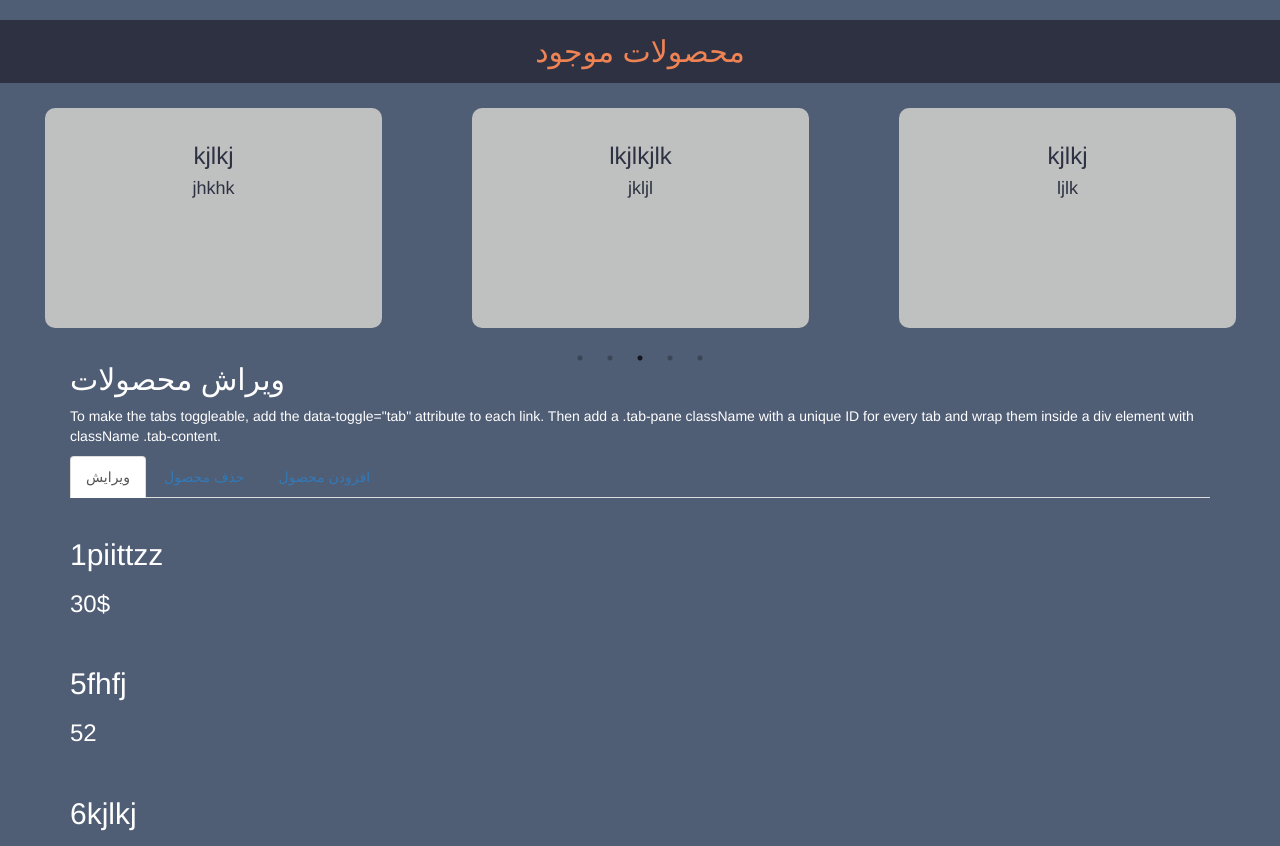
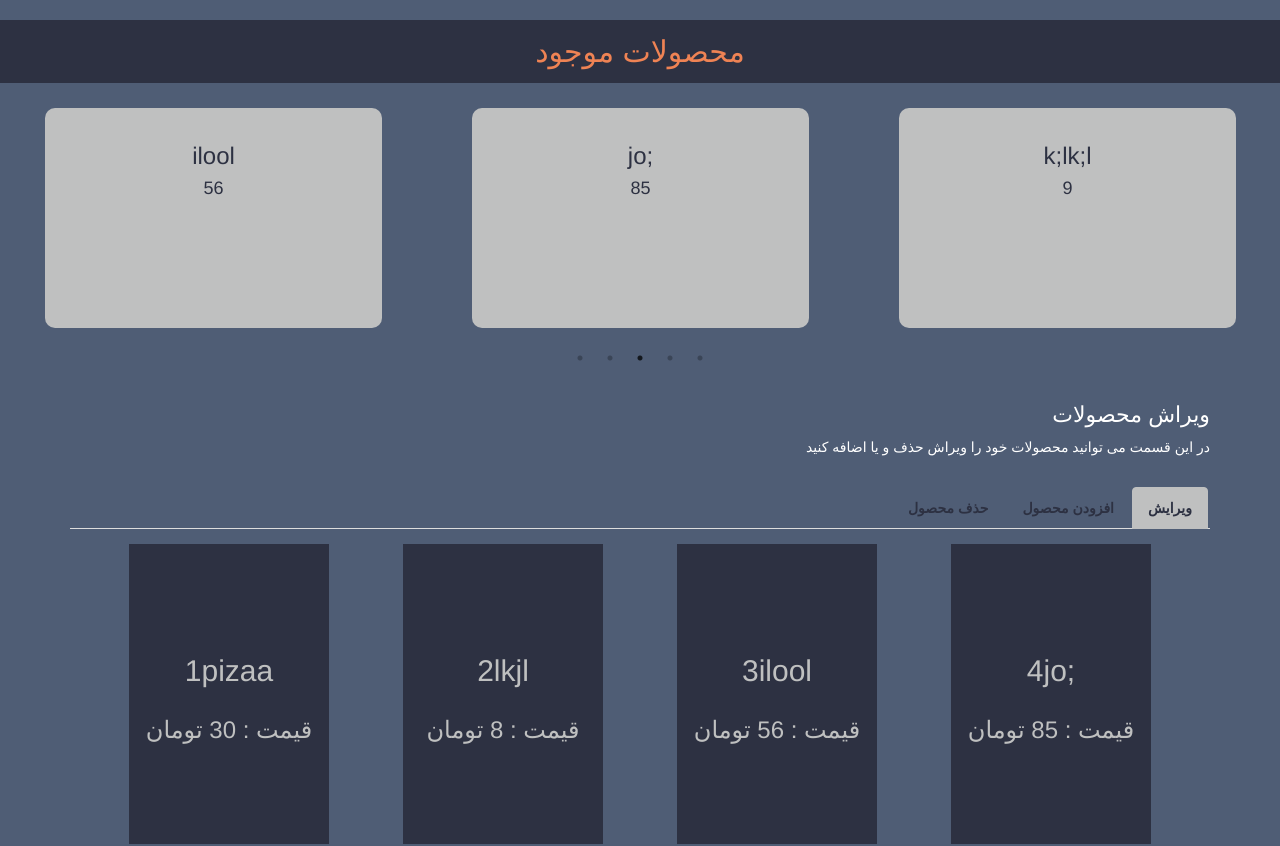
Before and after one commit to mansourehmah/react_training, a React (Create React App) app: page / in a window 1280 px wide. Shown: the top 846 px of the page. Built offline with nearby package versions, Linux system fonts and the light colour scheme; data requests are answered from the project's data file.

Commit message:
edit style

```diff
--- a/api/db.json
+++ b/api/db.json
@@ -2,33 +2,33 @@
   "foods": [
     {
       "image": "",
-      "title": "piittzz",
-      "price": "30$",
+      "title": "pizaa",
+      "price": "30",
       "id": 1
     },
     {
+      "id": 2,
       "image": "",
-      "title": "fhfj",
-      "price": "52",
-      "id": 5
+      "title": "lkjl",
+      "price": "8"
     },
     {
       "image": "",
-      "title": "kjlkj",
-      "price": "jhkhk",
-      "id": 6
+      "title": "ilool",
+      "price": "56",
+      "id": 3
     },
     {
       "image": "",
-      "title": "lkjlkjlk",
-      "price": "jkljl",
-      "id": 7
+      "title": "jo;",
+      "price": "85",
+      "id": 4
     },
     {
       "image": "",
-      "title": "kjlkj",
-      "price": "ljlk",
-      "id": 8
+      "title": "k;lk;l",
+      "price": "9",
+      "id": 5
     }
   ]
 }
--- a/src/assets/css/index.css
+++ b/src/assets/css/index.css
@@ -28,6 +28,21 @@ body {
   padding: 15px 0;
   color: #ef8354;
   background-color: #2d3142;
+}
+
+.main .item-slider .empty {
+  height: 250px;
+  padding: 15px 45px;
+  display: -webkit-box;
+  display: -ms-flexbox;
+  display: flex;
+  -webkit-box-pack: center;
+      -ms-flex-pack: center;
+          justify-content: center;
+  -webkit-box-align: center;
+      -ms-flex-align: center;
+          align-items: center;
+  font-size: 18px;
 }
 
 .main .item-slider .slide {
@@ -69,4 +84,177 @@ body {
   height: 100%;
   border-radius: 10px;
 }
+
+.main .tab-title {
+  text-align: right;
+  margin-top: 60px;
+  font-size: 22px;
+}
+
+.main .tab-des {
+  text-align: right;
+  margin-bottom: 30px;
+}
+
+.main .nav-tabs {
+  display: -webkit-box;
+  display: -ms-flexbox;
+  display: flex;
+  -webkit-box-pack: end;
+      -ms-flex-pack: end;
+          justify-content: flex-end;
+}
+
+.main .nav-tabs > li.active > a {
+  background-color: #bfc0c0;
+  border: 1px solid #bfc0c0;
+}
+
+.main .nav-tabs > li > a {
+  color: #2d3142;
+  font-weight: bold;
+}
+
+.main .nav > li > a:hover {
+  background-color: #bfc0c0;
+  border: 1px solid #bfc0c0;
+}
+
+.main .edit-item {
+  display: -webkit-box;
+  display: -ms-flexbox;
+  display: flex;
+  -webkit-box-pack: space-evenly;
+      -ms-flex-pack: space-evenly;
+          justify-content: space-evenly;
+  -ms-flex-wrap: wrap;
+      flex-wrap: wrap;
+}
+
+.main .edit-item .popUp {
+  width: 100%;
+  height: 100%;
+  top: 0;
+  left: 0;
+  background-color: rgba(255, 255, 255, 0.555);
+  position: fixed;
+  display: -webkit-box;
+  display: -ms-flexbox;
+  display: flex;
+  -webkit-box-pack: center;
+      -ms-flex-pack: center;
+          justify-content: center;
+  -webkit-box-align: center;
+      -ms-flex-align: center;
+          align-items: center;
+}
+
+.main .edit-item .popUp .close {
+  width: 100%;
+  height: 100%;
+  position: absolute;
+  z-index: 2;
+  cursor: default;
+}
+
+.main .edit-item .popUp .popUp-wraper {
+  position: relative;
+  z-index: 3;
+  display: -webkit-box;
+  display: -ms-flexbox;
+  display: flex;
+  -webkit-box-orient: vertical;
+  -webkit-box-direction: normal;
+      -ms-flex-direction: column;
+          flex-direction: column;
+  -webkit-box-pack: center;
+      -ms-flex-pack: center;
+          justify-content: center;
+  -webkit-box-align: center;
+      -ms-flex-align: center;
+          align-items: center;
+  width: 50%;
+  height: 300px;
+  background-color: #2d3142;
+  border-radius: 15px;
+  padding: 15px;
+}
+
+.main .edit-item .popUp .popUp-wraper input {
+  height: 40px;
+  line-height: 40px;
+  margin: 0px 15px 25px;
+  font-size: 18px;
+  color: #2d3142;
+  font-weight: bold;
+  text-align: center;
+  -webkit-transition: 0.4s;
+  transition: 0.4s;
+  border: none;
+  -webkit-box-shadow: 0px 0px 8px #4f5d75;
+          box-shadow: 0px 0px 8px #4f5d75;
+}
+
+.main .edit-item .popUp .popUp-wraper input:hover, .main .edit-item .popUp .popUp-wraper input:focus {
+  -webkit-box-shadow: 0px 0px 20px #798baa;
+          box-shadow: 0px 0px 20px #798baa;
+  border: none;
+  outline: none;
+}
+
+.main .edit-item .popUp .popUp-wraper button {
+  background-color: #ef8354;
+  padding: 15px 30px;
+  border: none;
+  outline: none;
+  border-radius: 30px;
+  font-weight: bold;
+  font-size: 18px;
+  -webkit-transition: 0.4s;
+  transition: 0.4s;
+}
+
+.main .edit-item .popUp .popUp-wraper button:hover, .main .edit-item .popUp .popUp-wraper button:focus {
+  -webkit-box-shadow: 0px 0px 10px #798baa;
+          box-shadow: 0px 0px 10px #798baa;
+}
+
+.main .item-wraper {
+  width: 200px;
+  height: 300px;
+  background-color: #2d3142;
+  margin: 15px;
+  display: -webkit-box;
+  display: -ms-flexbox;
+  display: flex;
+  -webkit-box-orient: vertical;
+  -webkit-box-direction: normal;
+      -ms-flex-direction: column;
+          flex-direction: column;
+  -webkit-box-align: center;
+      -ms-flex-align: center;
+          align-items: center;
+  -webkit-box-pack: center;
+      -ms-flex-pack: center;
+          justify-content: center;
+  color: #bfc0c0;
+  position: relative;
+  cursor: pointer;
+}
+
+.main .item-wraper .hover {
+  width: 100%;
+  height: 100%;
+  position: absolute;
+  visibility: hidden;
+  opacity: 0;
+  background-color: #ef8254b9;
+  -webkit-transition: 0.4s;
+  transition: 0.4s;
+}
+
+.main .item-wraper:hover .hover {
+  visibility: visible;
+  opacity: 1;
+}
 /*# sourceMappingURL=index.css.map */
--- a/src/assets/css/index.scss
+++ b/src/assets/css/index.scss
@@ -19,7 +19,16 @@ body {
         color: #ef8354;
         background-color: #2d3142;
     }
-    .item-slider .slide {
+    .item-slider {
+        .empty {
+            height: 250px;
+            padding: 15px 45px;
+            display: flex;
+            justify-content: center;
+            align-items: center;
+            font-size: 18px;
+        }
+        .slide {
             padding: 15px 45px;
             display: flex;
             align-items: center;
@@ -43,3 +52,123 @@ body {
             }
         }
     }
+    .tab-title {
+        text-align: right;
+        margin-top: 60px;
+        font-size: 22px;
+    }
+    .tab-des {
+        text-align: right;
+        margin-bottom: 30px;
+    }
+    .nav-tabs {
+        display: flex;
+        justify-content: flex-end;
+    }
+    .nav-tabs > li.active > a {
+        background-color: #bfc0c0;
+        border: 1px solid #bfc0c0;
+    }
+    .nav-tabs > li > a {
+        color: #2d3142;
+        font-weight: bold;
+    }
+    .nav > li > a:hover {
+        background-color: #bfc0c0;
+        border: 1px solid #bfc0c0;
+    }
+    .edit-item {
+        display: flex;
+        justify-content: space-evenly;
+        flex-wrap: wrap;
+        .popUp {
+            width: 100%;
+            height: 100%;
+            top: 0;
+            left: 0;
+            background-color: rgba(255, 255, 255, 0.555);
+            position: fixed;
+            display: flex;
+            justify-content: center;
+            align-items: center;
+            .close {
+                width: 100%;
+                height: 100%;
+                position: absolute;
+                z-index: 2;
+                cursor: default;
+            }
+            .popUp-wraper {
+                position: relative;
+                z-index: 3;
+                display: flex;
+                flex-direction: column;
+                justify-content: center;
+                align-items: center;
+                width: 50%;
+                height: 300px;
+                background-color: #2d3142;
+                border-radius: 15px;
+                padding: 15px;
+                input {
+                    height: 40px;
+                    line-height: 40px;
+                    margin: 0px 15px 25px;
+                    font-size: 18px;
+                    color: #2d3142;
+                    font-weight: bold;
+                    text-align: center;
+                    transition: 0.4s;
+                    border: none;
+                    box-shadow: 0px 0px 8px #4f5d75;
+                    &:hover,
+                    &:focus {
+                        box-shadow: 0px 0px 20px #798baa;
+                        border: none;
+                        outline: none;
+                    }
+                }
+                button {
+                    background-color: #ef8354;
+                    padding: 15px 30px;
+                    border: none;
+                    outline: none;
+                    border-radius: 30px;
+                    font-weight: bold;
+                    font-size: 18px;
+                    transition: 0.4s;
+                    &:hover,
+                    &:focus {
+                        box-shadow: 0px 0px 10px #798baa;
+                    }
+                }
+            }
+        }
+    }
+    .item-wraper {
+        width: 200px;
+        height: 300px;
+        background-color: #2d3142;
+        margin: 15px;
+        display: flex;
+        flex-direction: column;
+        align-items: center;
+        justify-content: center;
+        color: #bfc0c0;
+        position: relative;
+        cursor: pointer;
+        .hover {
+            width: 100%;
+            height: 100%;
+            position: absolute;
+            visibility: hidden;
+            opacity: 0;
+            background-color: #ef8254b9;
+            transition: 0.4s;
+        }
+        &:hover .hover {
+            visibility: visible;
+            opacity: 1;
+        }
+    }
+}
--- a/src/components/panel.jsx
+++ b/src/components/panel.jsx
@@ -37,13 +37,13 @@ class Panel extends Component {
                     <ItemSlider foods={this.state.foods} />
                 </div>
                 <div className="container">
-                    <h2>ویراش محصولات</h2>
-                    <p>To make the tabs toggleable, add the data-toggle="tab" attribute to each link. Then add a .tab-pane className with a unique ID for every tab and wrap them inside a div element with className .tab-content.</p>
+                    <h2 className="tab-title">ویراش محصولات</h2>
+                    <p className="tab-des">در این قسمت می توانید محصولات خود را ویراش حذف و یا اضافه کنید</p>
 
                     <ul className="nav nav-tabs">
-                        <li className="active"><a data-toggle="tab" href="#edit">ویرایش</a></li>
                         <li><a data-toggle="tab" href="#delete">حذف محصول</a></li>
                         <li><a data-toggle="tab" href="#add">افزودن محصول</a></li>
+                        <li className="active"><a data-toggle="tab" href="#edit">ویرایش</a></li>
                     </ul>
 
                     <div className="tab-content">
--- a/src/components/panel/editItem.jsx
+++ b/src/components/panel/editItem.jsx
@@ -12,21 +12,26 @@ class EditItem extends Component {
     setPopUp = (index) => {
         this.setState({ popUp: !this.state.popUp, foodIndex: index })
     }
+
+    closePopUp = () => {
+        this.setState({ popUp: !this.state.popUp })
+    }
     render() {
         return (<Fragment>
-            <div>
+            <div className="edit-item">
                 {this.props.foods.map((food, index) => {
                     return (
-                        <div key={'edit-' + food.id} onClick={() => { this.setPopUp(index) }}>
+                        <div key={'edit-' + food.id} onClick={() => { this.setPopUp(index) }} className="item-wraper">
                             <img src="" alt="" />
                             <h2>
                                 {food.id}
                                 {food.title}</h2>
-                            <h3>{food.price}</h3>
+                            <h3><span>قیمت : </span>{food.price} <span>تومان</span></h3>
+                            <div className="hover"></div>
                         </div>
                     )
                 })}
-                {this.state.popUp === false ? '' : <PopUp foodIndex={this.state.foodIndex} foods={this.props.foods} updateData={this.props.updateData} />}
+                {this.state.popUp === false ? '' : <PopUp closePopUp={this.closePopUp} foodIndex={this.state.foodIndex} foods={this.props.foods} updateData={this.props.updateData} />}
             </div>
         </Fragment>);
     }
--- a/src/components/panel/editItem/popUp.jsx
+++ b/src/components/panel/editItem/popUp.jsx
@@ -41,10 +41,13 @@ class PopUp extends Component {
         this.props.updateData(foods)
     }
     render() {
-        return (<div>
-            <div>
-                <input type="text" value={this.state.food.title} onChange={(e) => this.changeValue(e.target.value, 'title')} />
-                <input type="text" value={this.state.food.price} onChange={(e) => this.changeValue(e.target.value, 'price')} />
+        return (<div className="popUp">
+            <div className="close" onClick={this.props.closePopUp}></div>
+            <div className="popUp-wraper">
+                <label htmlFor="editTitle">عنوان محصول</label>
+                <input type="text" id="editTitle" value={this.state.food.title} onChange={(e) => this.changeValue(e.target.value, 'title')} />
+                <label htmlFor="editPrice">قیمت</label>
+                <input type="text" id="editPrice" value={this.state.food.price} onChange={(e) => this.changeValue(e.target.value, 'price')} />
                 <button onClick={this.submite}>ثبت تغییرات</button>
             </div>
 
--- a/src/components/panel/itemSlider.jsx
+++ b/src/components/panel/itemSlider.jsx
@@ -18,7 +18,9 @@ class ItemSlider extends Component {
         return (
 
             <div className="item-slider">
-                {this.props.foods.length <= 0 ? (<h2>محصولی وجود ندارد</h2>) : <Slider {...settings}>
+                {this.props.foods.length <= 0 ? (<div className="empty">
+                    <h2>محصولی وجود ندارد</h2>
+                </div>) : <Slider {...settings}>
                     {this.props.foods.map(food => {
                         return (
                             <div key={food.id} className="slide">
```
Also changed, not shown: 1 other file (tests, documents, lock files or other folders). Lines whose indentation alone changed are shown as unchanged.
